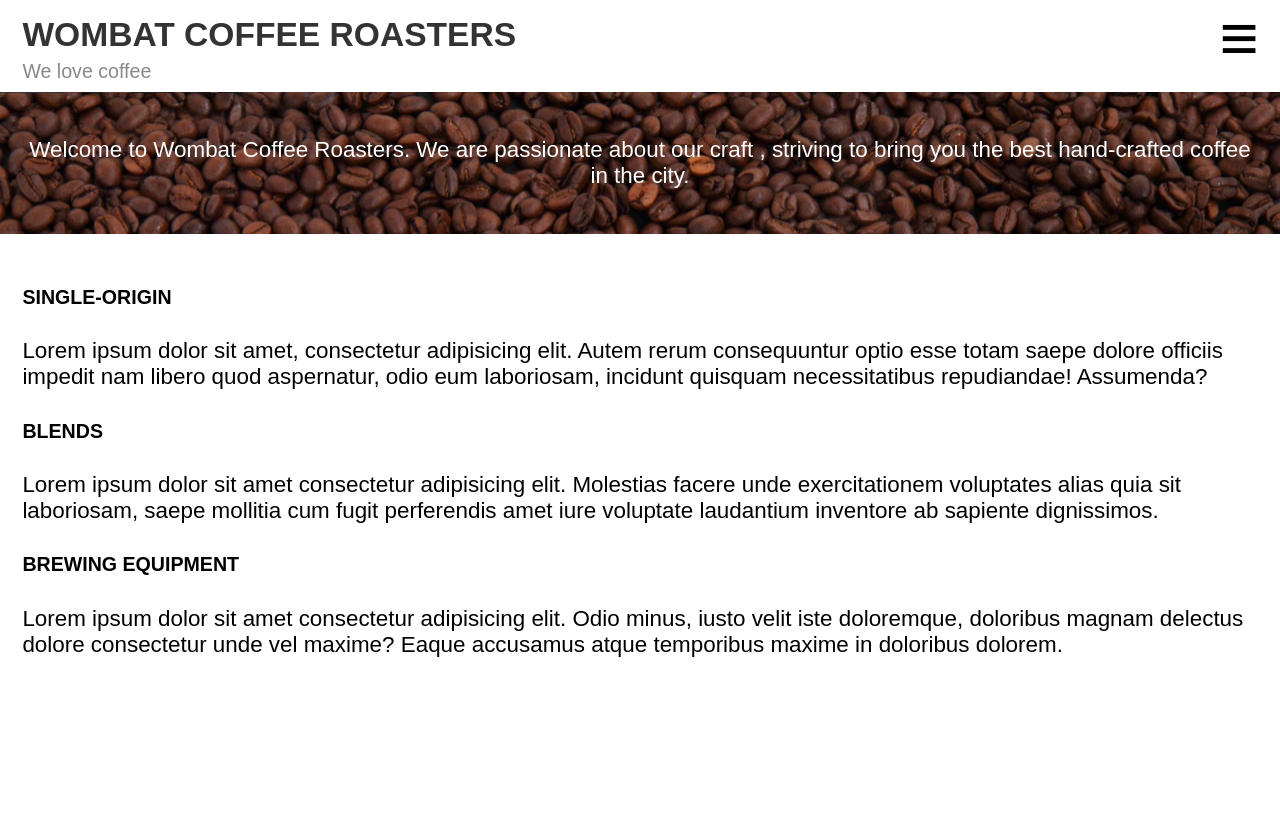
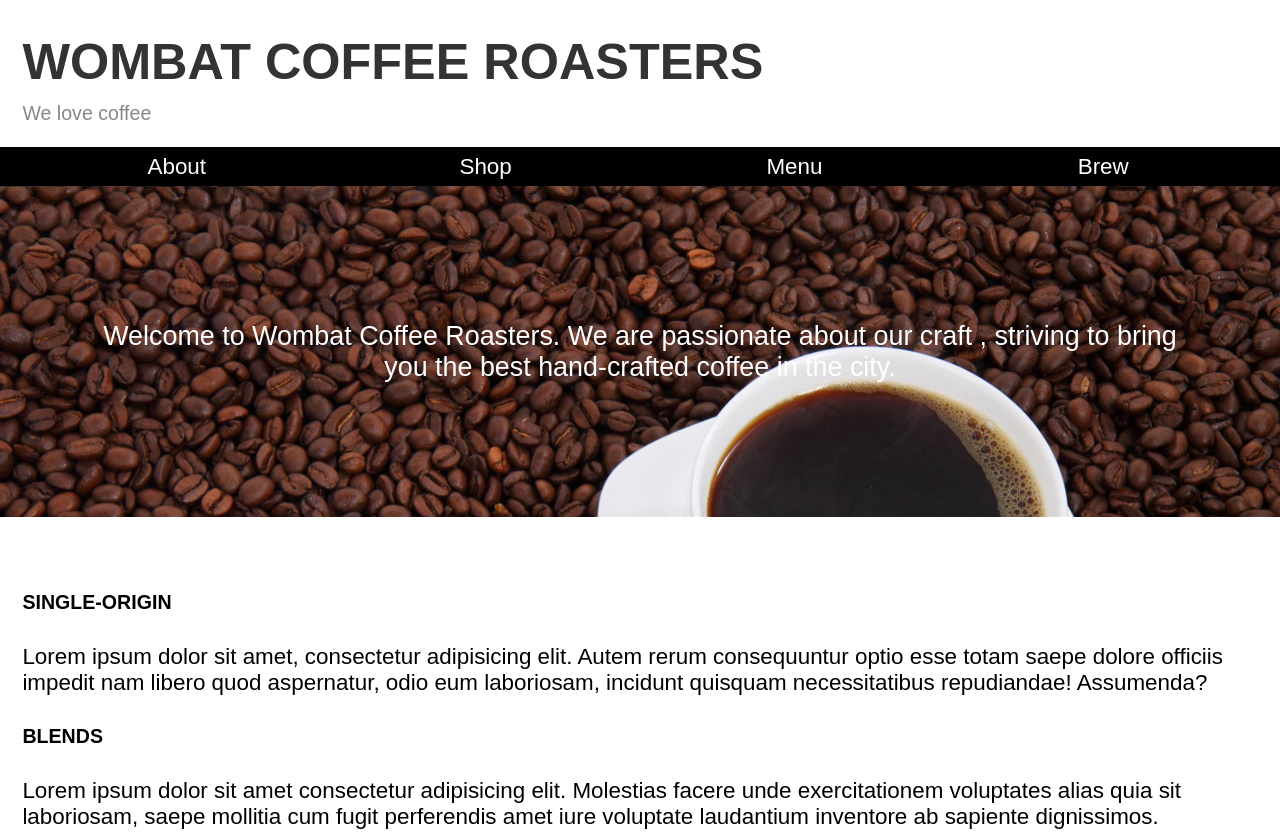
Before and after one commit to fpigeonjr/Books, a plain HTML site: page css-in-depth/ch08/index.html in a window 1280 px wide. Shown: the top 833 px of the page. Before the commit the page ends 800 px from the top, so only its background shows below. Drawn offline with Linux system fonts and the light colour scheme.

Commit message:
adds medium styles to the nav

```diff
--- a/css-in-depth/ch08/style.css
+++ b/css-in-depth/ch08/style.css
@@ -37,11 +37,23 @@ a:active {
   background-color: #fff;
 }
 
+@media (min-width: 35em) {
+  .page-header {
+    padding: 1em;
+  }
+}
+
 .title > h1 {
   color: #333;
   text-transform: uppercase;
   font-size: 1.5rem;
   margin: 0.2em 0;
+}
+
+@media (min-width: 35em) {
+  .title > h1 {
+    font-size: 2.25rem;
+  }
 }
 
 .slogan {
@@ -59,8 +71,21 @@ a:active {
   text-shadow: 0.1em 0.1em, 0.3em #000;
 }
 
+@media (min-width: 35em) {
+  .hero {
+    padding: 5em 3em;
+    font-size: 1.2rem;
+  }
+}
+
 main {
   padding: 1em;
+}
+
+@media (min-width: 35em) {
+  main {
+    padding: 2em 1em;
+  }
 }
 
 .subtitle {
@@ -112,6 +137,17 @@ main {
   display: block;
 }
 
+@media (min-width: 35em) {
+  .menu-toggle {
+    display: none;
+  }
+
+  .menu-dropdown {
+    display: block;
+    position: static;
+  }
+}
+
 .nav-menu {
   margin: 0;
   padding-left: 0;
@@ -131,3 +167,24 @@ main {
   color: #fff;
   font-weight: normal;
 }
+
+@media (min-width: 35em) {
+  .nav-menu {
+    display: flex;
+    border: 0;
+    padding: 0 1em;
+  }
+
+  .nav-menu > li {
+    flex: 1;
+  }
+
+  .nav-menu > li + li {
+    border: 0;
+  }
+
+  .nav-menu > li > a {
+    padding: .3em;
+    text-align: center;
+  }
+}
```
